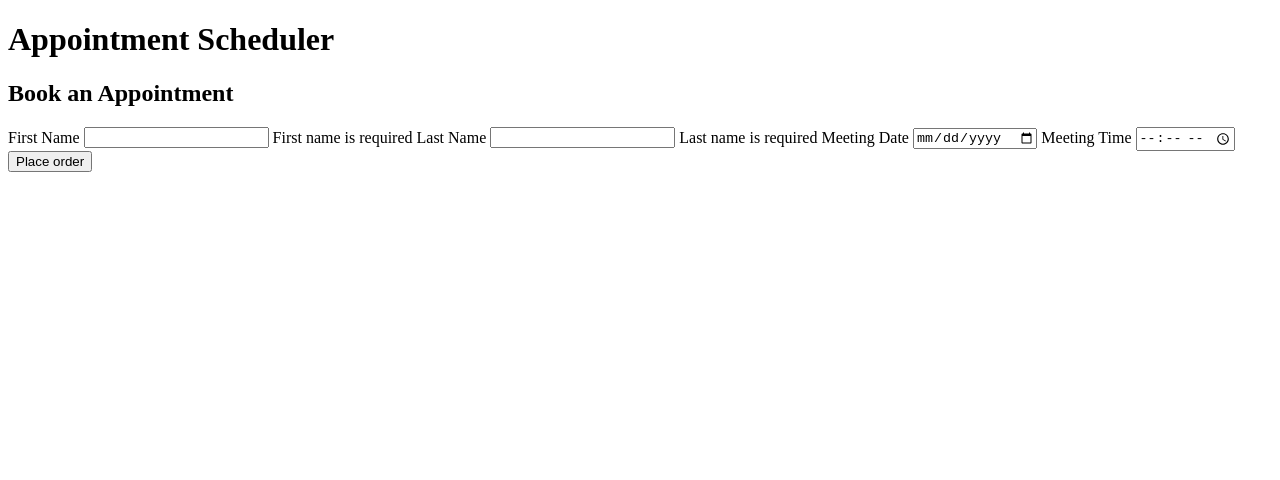
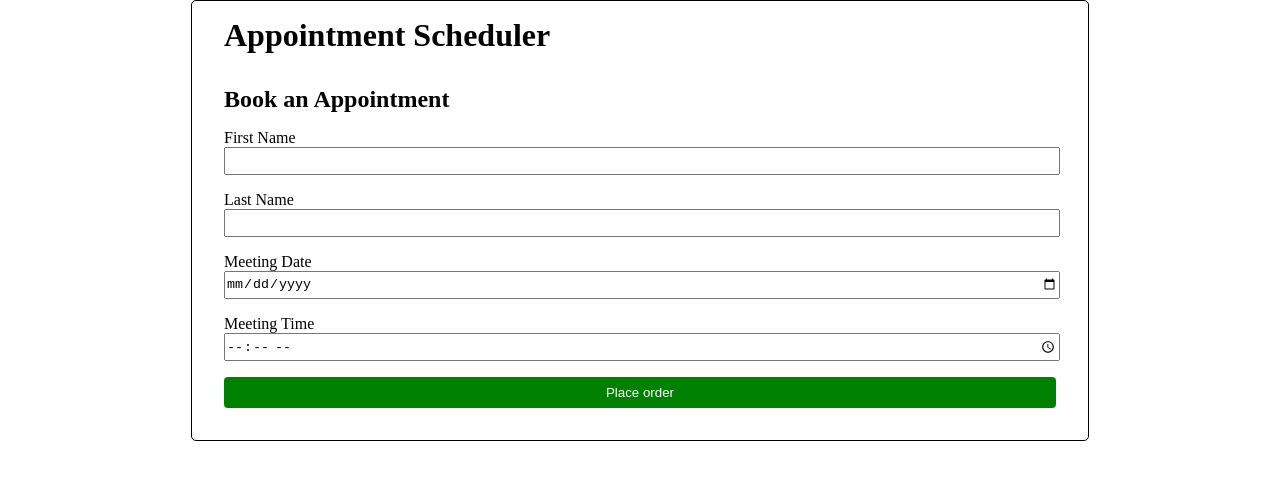
Before and after one commit to BasilPun/appointment-scheduler, a website: page views/home.html in a window 1280 px wide. Drawn offline with Linux system fonts and the light colour scheme.

Commit message:
styling and validation

```diff
--- a/public/scripts/home-script.js
+++ b/public/scripts/home-script.js
@@ -0,0 +1,23 @@
+document.getElementById('appt-form').onsubmit = () =>{
+    let isValid = true;
+    clearErrors();
+
+    let fname = document.getElementById("fname").value.trim();
+    if (fname === ""){
+        document.getElementById("err-fname").style.display = "block";
+        isValid = false;
+    }
+
+    let lname = document.getElementById("lname").value.trim();
+    if (lname === ""){
+        document.getElementById("err-lname").style.display = "block";
+        isValid = false;
+    }
+}
+
+function clearErrors(){
+    let errors = document.getElementsByClassName("err");
+    for (let i = 0; i< errors.length; i++){
+        errors[i].style.display = "none";
+    }
+}
--- a/public/styles/home-style.css
+++ b/public/styles/home-style.css
@@ -0,0 +1,75 @@
+.err{
+    display: none;
+    color: red;
+}
+
+*{
+    margin: 0;
+    padding: 0;
+}
+
+main{
+    width:70%;
+    border: 1px solid black;
+    margin: 0 auto;
+    border-radius: 5px;
+    display: grid;
+    grid-template-areas:
+    "appt-header"
+    "form";
+}
+
+#appt-header{
+    grid-area: appt-header;
+    padding-left: 2rem;
+    padding-top: 1rem;
+}
+
+#appt-form{
+    padding: 2rem 2rem;
+    grid-area: form;
+    display: grid;
+    gap: 1rem;
+    grid-template-areas:
+    "appt"
+    "fname"
+    "lname"
+    "meeting-date"
+    "meeting-time"
+    "submit";
+}
+
+#fname-box{
+    grid-area: fname;
+}
+
+#lname-box{
+    grid-area: lname;
+}
+
+#meeting-date-box{
+    grid-area: meeting-date;
+}
+
+#meeting-time-box{
+    grid-area: meeting-time;
+}
+
+#submit{
+    grid-area: submit;
+}
+
+input{
+    width: 100%;
+    height: 1.5rem;
+}
+
+#submit{
+    border: none;
+    background-color: green;
+    border-color: green;
+    padding: .5rem .75rem;
+    border-radius: .25rem;
+    text-decoration: none;
+    color: white
+}
--- a/views/home.html
+++ b/views/home.html
@@ -8,24 +8,35 @@
     <script src = "../scripts/home-script.js" defer></script>
 </head>
 <body>
-    <h1>Appointment Scheduler</h1>
-    <form>
+    <main>
+        <h1 id = "appt-header">Appointment Scheduler</h1>
+        <form id = "appt-form" action = "/submit-appt" method= "post">
             <h2>Book an Appointment</h2>
+
+            <div id = "fname-box">
                 <label for = "fname">First Name</label>
                 <input type = "text" id = "fname" name = "fname">
                 <span class = "err" id = "err-fname">First name is required</span>
+            </div>
 
+            <div id = "lname-box">
                 <label for = "lname">Last Name</label>
                 <input type = "text" id = "lname" name = "lname">
                 <span class = "err" id = "err-lname">Last name is required</span>
+            </div>
 
+            <div id = "meeting-date-box">
                 <label for = "meeting-date">Meeting Date</label>
                 <input type = "date" id = "meeting-date" name = "meeting-date">
+            </div>
 
+            <div id = "meeting-time-box">
                 <label for = "meeting-time">Meeting Time</label>
                 <input type = "time" id = "meeting-time" name = "meeting-time">
+            </div>
 
-        <button type = "submit" id = "order-button">Place order</button>
+            <button type = "submit" id = "submit">Place order</button>
         </form>
+    </main>
 </body>
 </html>
```
Lines whose indentation alone changed are shown as unchanged.
